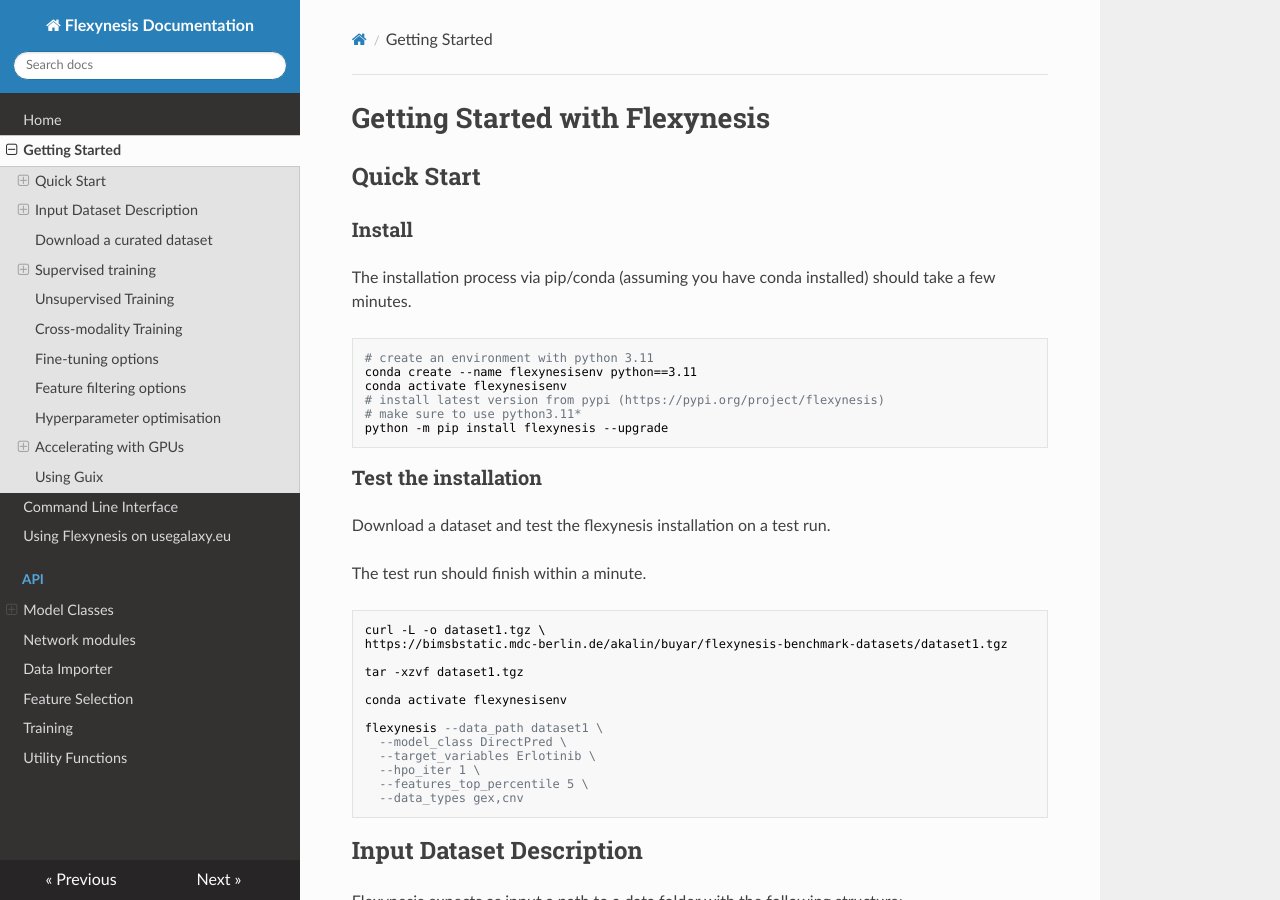
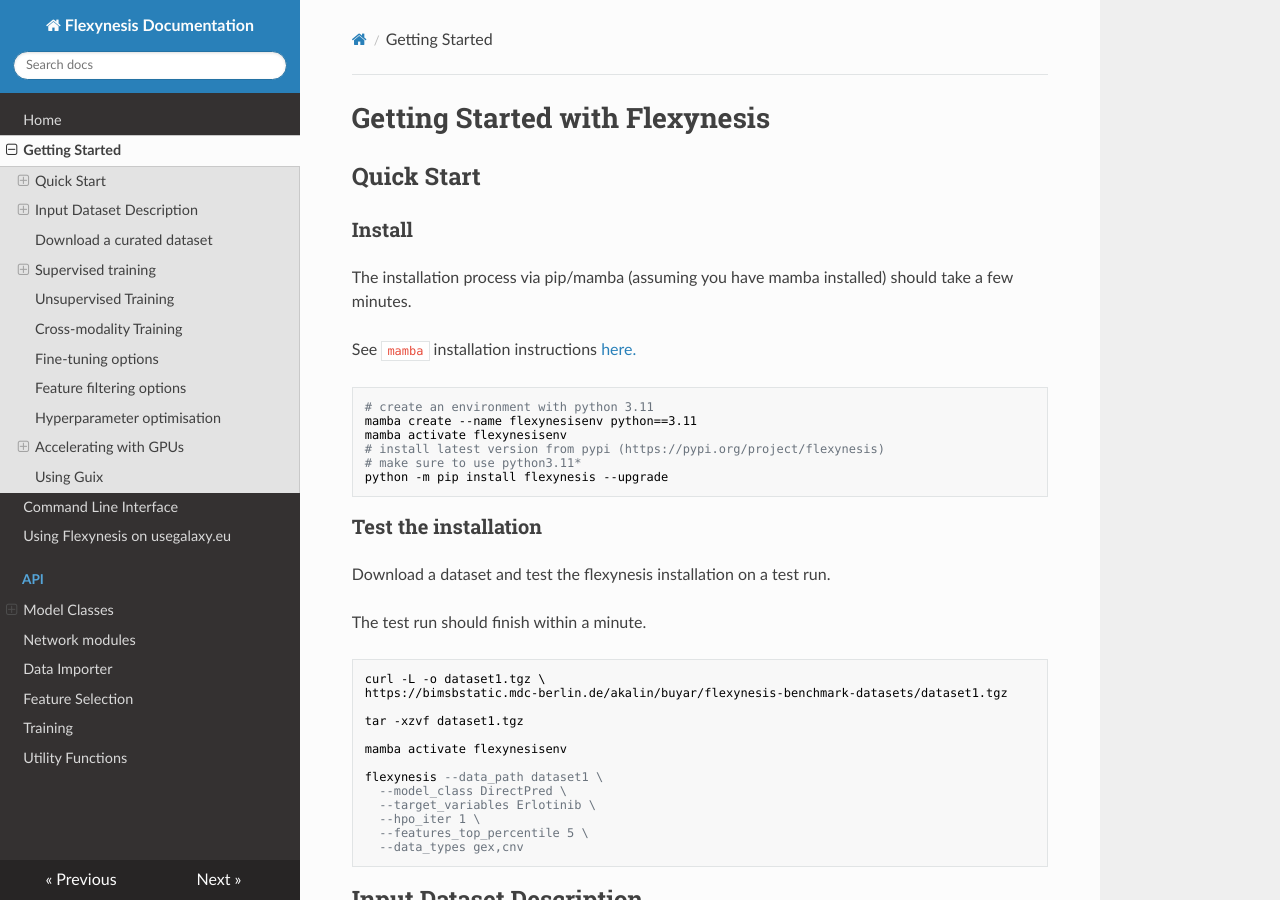
Before and after one commit to BIMSBbioinfo/flexynesis, an MkDocs documentation site: the page built from docs/getting_started.md, in a window 1280 px wide and 900 px high. Built offline with MkDocs 1.6.1, drawn with Linux system fonts in a browser that asks for light colours; nearby versions of some CDN libraries.

Commit message:
replace conda with mamba

````diff
--- a/docs/getting_started.md
+++ b/docs/getting_started.md
@@ -4,12 +4,14 @@
 
 ### Install
 
-The installation process via pip/conda (assuming you have conda installed) should take a few minutes.
+The installation process via pip/mamba (assuming you have mamba installed) should take a few minutes.
+
+See `mamba` installation instructions [here.](https://mamba.readthedocs.io/en/latest/installation/mamba-installation.html)
 
 ```
 # create an environment with python 3.11
-conda create --name flexynesisenv python==3.11
-conda activate flexynesisenv
+mamba create --name flexynesisenv python==3.11
+mamba activate flexynesisenv
 # install latest version from pypi (https://pypi.org/project/flexynesis)
 # make sure to use python3.11*
 python -m pip install flexynesis --upgrade
@@ -27,7 +29,7 @@
 
 tar -xzvf dataset1.tgz
 
-conda activate flexynesisenv
+mamba activate flexynesisenv
 
 flexynesis --data_path dataset1 \
   --model_class DirectPred \
````
